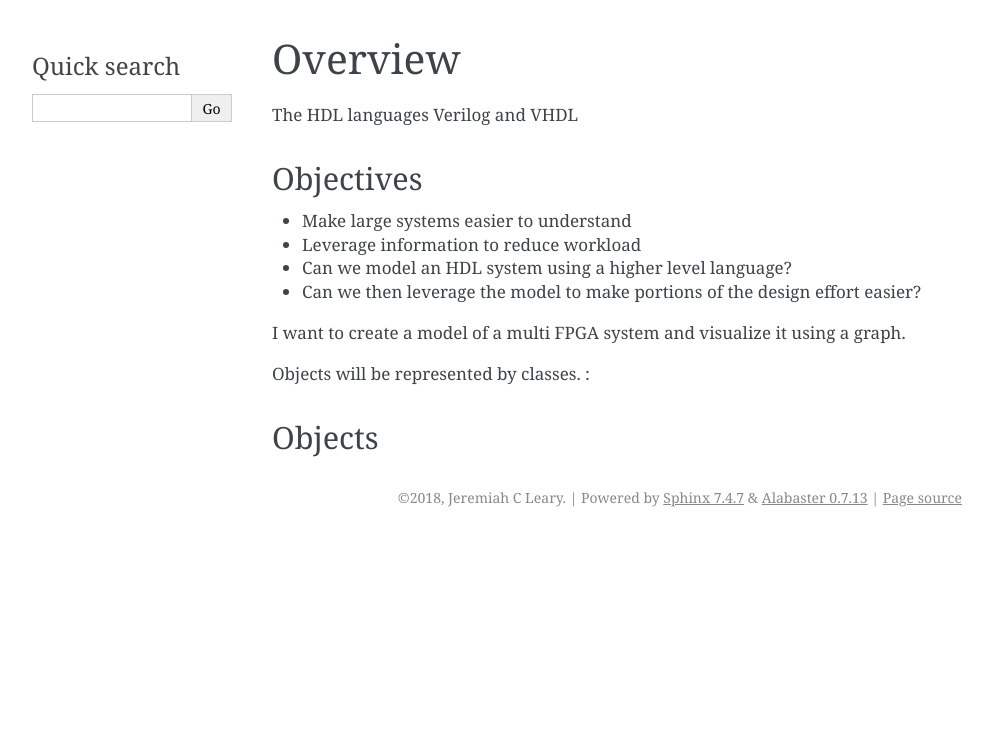
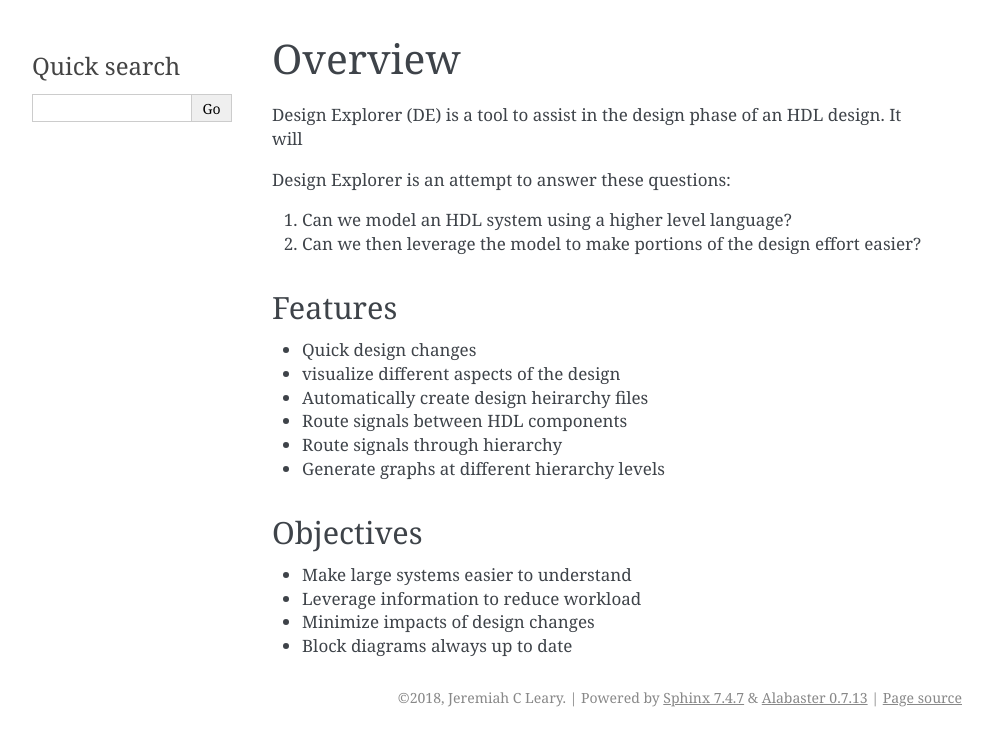
Before and after one commit to jeremiah-c-leary/design-explorer, a Sphinx documentation site: the page built from docs/source/overview.rst, in a window 1280 px wide. Shown: the top 746 px of the page, without its empty margins (148-1141 px from the left). Built offline with Sphinx 7.4.7, drawn with Linux system fonts in a browser that asks for light colours.

Commit message:
Updated Overview documentation.

```diff
--- a/docs/source/overview.rst
+++ b/docs/source/overview.rst
@@ -1,22 +1,28 @@
 Overview
 ========
 
-The HDL languages Verilog and VHDL
+Design Explorer (DE) is a tool to assist in the design phase of an HDL design.
+It will
+
+Design Explorer is an attempt to answer these questions:
+
+#. Can we model an HDL system using a higher level language?
+#. Can we then leverage the model to make portions of the design effort easier?
+
+Features
+--------
+
+* Quick design changes
+* visualize different aspects of the design
+* Automatically create design heirarchy files
+* Route signals between HDL components
+* Route signals through hierarchy
+* Generate graphs at different hierarchy levels
 
 Objectives
 ----------
 
 * Make large systems easier to understand
 * Leverage information to reduce workload
-
-
-* Can we model an HDL system using a higher level language?
-* Can we then leverage the model to make portions of the design effort easier?
-
-I want to create a model of a multi FPGA system and visualize it using a graph.
-
-Objects will be represented by classes.
-:
-
-Objects
--------
+* Minimize impacts of design changes
+* Block diagrams always up to date
```
Also changed, not shown: 1 other file.
